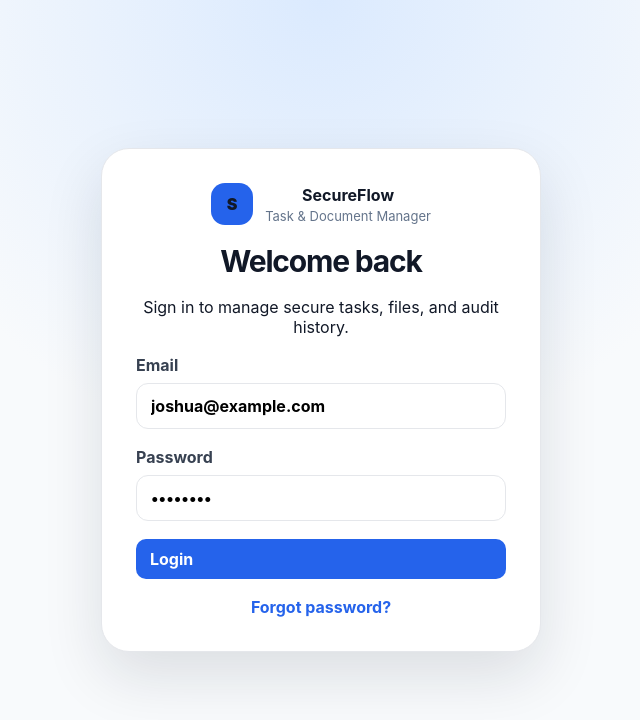
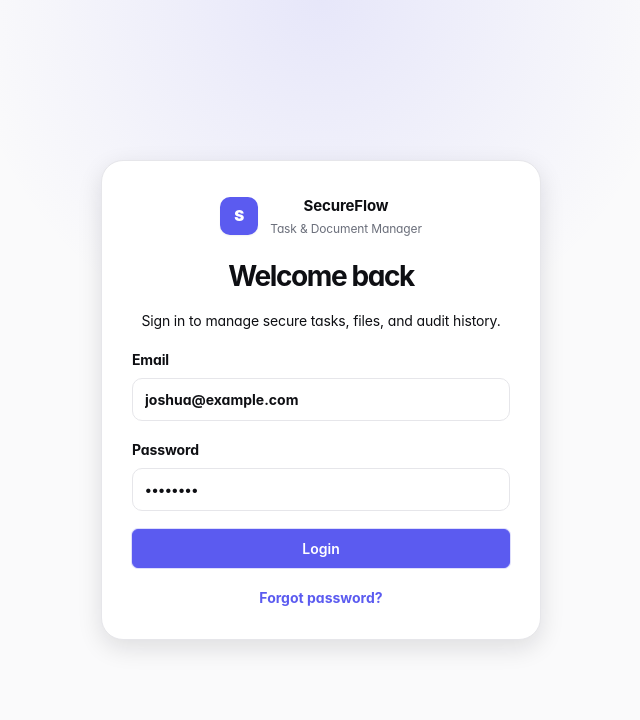
Before and after one commit to thelastmedici/secure-task-frontend, a React (Vite) app in the folder secure-task-ui/: page / in a window 1280 px wide. Shown: the top 720 px of the page, without its empty margins (319-959 px from the left). Built offline with nearby package versions, Linux system fonts and the light colour scheme; no server answers.

Commit message:
feat: added UI design system

```diff
--- a/secure-task-ui/src/pages/TaskDetailPage.tsx
+++ b/secure-task-ui/src/pages/TaskDetailPage.tsx
@@ -19,7 +19,7 @@ export function TaskDetailPage() {
         <section className="card"><h2>Linked Documents</h2>{linkedDocuments.map((doc) => (
           <button key={doc.id} type="button" className="list-row text-link-button" onClick={() => controller.openDocument(doc.id)} aria-label={`Open ${doc.fileName}`}>
             <div><strong>{doc.fileName}</strong><span>{doc.size} · {doc.uploadedBy}</span></div>
-            <Paperclip size={18}/>
+            <Paperclip size={16} strokeWidth={1.5} />
           </button>
         ))}<button onClick={() => controller.navigate('documents')}>Attach Document</button></section>
       </div>
--- a/secure-task-ui/src/styles.css
+++ b/secure-task-ui/src/styles.css
@@ -1,110 +1,344 @@
 :root {
-  font-family: Inter, ui-sans-serif, system-ui, -apple-system, BlinkMacSystemFont, "Segoe UI", sans-serif;
-  color: #111827;
-  background: #f8fafc;
+  /* Neutral scale (slightly cool, never pure gray) */
+  --bg: #fafafb;
+  --surface: #ffffff;
+  --surface-2: #f4f4f6;
+  --border: #e6e6ea;
+  --text: #0e0f13;
+  --text-muted: #6b6f7b;
+
+  /* One confident accent, used sparingly */
+  --accent: #5b5bf0;
+  --accent-soft: #eeeeff;
+
+  /* Semantic */
+  --success: #16a34a;
+  --warning: #d97706;
+  --danger: #dc2626;
+
+  /* Shape and depth */
+  --radius-sm: 6px;
+  --radius-md: 10px;
+  --radius-lg: 14px;
+  --shadow-1: 0 1px 2px rgb(16 17 26 / .06);
+  --shadow-pop: 0 8px 24px rgb(16 17 26 / .12);
+
+  font-family: Inter, "Geist", "Segoe UI", sans-serif;
+  line-height: 1.5;
+  font-weight: 400;
+  color: var(--text);
+  background: var(--bg);
+  font-feature-settings: "cv11", "ss01";
+  color-scheme: light;
+}
+
+[data-theme="dark"] {
+  --bg: #0b0c10;
+  --surface: #121318;
+  --surface-2: #1a1b22;
+  --border: #272830;
+  --text: #f2f2f5;
+  --text-muted: #8c8f9c;
+  --accent-soft: #1f1f3d;
+  color-scheme: dark;
 }
 
 * { box-sizing: border-box; }
-body { margin: 0; }
+html { background: var(--bg); }
+body {
+  margin: 0;
+  min-height: 100vh;
+  background: var(--bg);
+  color: var(--text);
+  font-size: 14px;
+  letter-spacing: -0.01em;
+}
 button, input, select { font: inherit; }
-button { cursor: pointer; border: 0; border-radius: 10px; padding: 10px 14px; background: #eef2ff; color: #1e3a8a; font-weight: 700; display: inline-flex; align-items: center; gap: 8px; }
-input, select { border: 1px solid #e5e7eb; border-radius: 12px; padding: 12px 14px; background: white; outline: none; width: 100%; }
-label { display: grid; gap: 8px; font-weight: 700; color: #374151; }
+button {
+  cursor: pointer;
+  border: 1px solid var(--border);
+  border-radius: var(--radius-sm);
+  background: var(--surface);
+  color: var(--text);
+  font-weight: 600;
+  display: inline-flex;
+  align-items: center;
+  justify-content: center;
+  gap: 8px;
+  padding: 8px 12px;
+  transition: background-color 160ms ease, border-color 160ms ease, box-shadow 160ms ease;
+}
+button:hover:not(:disabled) { border-color: color-mix(in srgb, var(--border) 60%, var(--accent)); }
+button:disabled { opacity: 0.5; cursor: not-allowed; }
+input, select {
+  border: 1px solid var(--border);
+  border-radius: var(--radius-md);
+  background: var(--surface);
+  color: var(--text);
+  outline: none;
+  width: 100%;
+  padding: 10px 12px;
+}
+input::placeholder { color: var(--text-muted); }
+label { display: grid; gap: 8px; font-weight: 700; color: var(--text); }
+svg { stroke-width: 1.5; }
 
-.app-shell { min-height: 100vh; display: grid; grid-template-columns: 280px 1fr; }
-.sidebar { background: #0f172a; color: white; padding: 24px; display: flex; flex-direction: column; gap: 26px; }
-.brand { display: flex; gap: 12px; align-items: center; }
+.app-shell {
+  min-height: 100vh;
+  display: grid;
+  grid-template-columns: 250px 1fr;
+  background: var(--bg);
+}
+.sidebar {
+  background: var(--surface);
+  border-right: 1px solid var(--border);
+  color: var(--text);
+  padding: 22px 16px;
+  display: flex;
+  flex-direction: column;
+  gap: 22px;
+}
+.brand { display: flex; gap: 12px; align-items: center; padding: 4px 6px; }
 .brand.center { justify-content: center; }
-.brand-mark { width: 42px; height: 42px; border-radius: 14px; background: #2563eb; display: grid; place-items: center; font-weight: 900; }
-.brand span, .profile-pill span, table span, .list-row span, .page-header p, .metric-card p { display: block; color: #64748b; font-size: 13px; margin-top: 3px; }
-.sidebar .brand span { color: #94a3b8; }
-nav { display: grid; gap: 8px; }
-.nav-item { width: 100%; background: transparent; color: #cbd5e1; justify-content: flex-start; }
-.nav-item.active, .nav-item:hover { background: #1d4ed8; color: white; }
+.brand-mark {
+  width: 38px;
+  height: 38px;
+  border-radius: var(--radius-md);
+  background: var(--accent);
+  color: white;
+  display: grid;
+  place-items: center;
+  font-size: 15px;
+  font-weight: 900;
+  box-shadow: var(--shadow-1);
+}
+.brand strong { font-size: 15px; }
+.brand span, .profile-pill span, table span, .list-row span, .page-header p, .metric-card p { display: block; color: var(--text-muted); font-size: 12px; margin-top: 3px; }
+nav { display: grid; gap: 6px; }
+.nav-item {
+  width: 100%;
+  background: transparent;
+  color: var(--text-muted);
+  justify-content: flex-start;
+  border-color: transparent;
+  border-radius: var(--radius-sm);
+  padding: 9px 10px;
+}
+.nav-item.active, .nav-item:hover {
+  background: var(--accent-soft);
+  color: var(--accent);
+  border-color: transparent;
+}
 .logout { margin-top: auto; }
-.main { display: grid; grid-template-rows: 76px 1fr; min-width: 0; }
-.topbar { background: white; border-bottom: 1px solid #e5e7eb; padding: 16px 28px; display: flex; justify-content: space-between; gap: 18px; align-items: center; }
+.main {
+  display: grid;
+  grid-template-rows: 72px 1fr;
+  min-width: 0;
+}
+.topbar {
+  background: color-mix(in srgb, var(--surface) 92%, var(--bg));
+  border-bottom: 1px solid var(--border);
+  padding: 12px 22px;
+  display: flex;
+  justify-content: space-between;
+  align-items: center;
+  gap: 18px;
+}
 .global-search { max-width: 560px; width: 100%; position: relative; }
 .search-box { width: 100%; position: relative; display: flex; align-items: center; }
-.search-box svg { position: absolute; left: 14px; color: #64748b; }
-.search-box input { padding-left: 42px; }
-.search-results { position: absolute; z-index: 10; top: calc(100% + 8px); width: 100%; max-height: 360px; overflow-y: auto; padding: 8px; border: 1px solid #e5e7eb; border-radius: 14px; background: white; box-shadow: 0 14px 30px rgba(15, 23, 42, 0.14); }
-.search-result { display: grid; width: 100%; gap: 2px; border-radius: 9px; padding: 10px 12px; background: transparent; color: #1f2937; text-align: left; font-weight: 400; }
-.search-result:hover, .search-result:focus-visible { background: #eff6ff; color: #1e3a8a; }
-.search-result span, .search-empty { color: #64748b; font-size: 13px; }
+.search-box svg { position: absolute; left: 12px; color: var(--text-muted); }
+.search-box input { padding-left: 36px; }
+.search-results {
+  position: absolute;
+  z-index: 10;
+  top: calc(100% + 8px);
+  width: 100%;
+  max-height: 360px;
+  overflow-y: auto;
+  padding: 8px;
+  border: 1px solid var(--border);
+  border-radius: var(--radius-md);
+  background: var(--surface);
+  box-shadow: var(--shadow-pop);
+}
+.search-result {
+  display: grid;
+  width: 100%;
+  gap: 2px;
+  border-radius: 8px;
+  padding: 10px 12px;
+  background: transparent;
+  color: var(--text);
+  text-align: left;
+  border-color: transparent;
+}
+.search-result:hover, .search-result:focus-visible {
+  background: var(--accent-soft);
+  color: var(--accent);
+}
+.search-result span, .search-empty { color: var(--text-muted); font-size: 12px; }
 .search-empty { padding: 10px 12px; }
 .sr-only { position: absolute; width: 1px; height: 1px; padding: 0; margin: -1px; overflow: hidden; clip: rect(0, 0, 0, 0); white-space: nowrap; border: 0; }
 .top-actions, .profile-pill { display: flex; align-items: center; gap: 12px; }
-.icon-button { width: 42px; height: 42px; justify-content: center; padding: 0; }
+.icon-button { width: 36px; height: 36px; justify-content: center; padding: 0; }
 .notification-button { position: relative; }
-.notification-count { position: absolute; top: -5px; right: -5px; min-width: 18px; height: 18px; padding: 0 4px; border: 2px solid white; border-radius: 999px; background: #dc2626; color: white; font-size: 11px; font-weight: 800; line-height: 14px; }
-.avatar { width: 42px; height: 42px; border-radius: 50%; background: #dbeafe; color: #1d4ed8; display: grid; place-items: center; font-weight: 900; }
-.content { padding: 30px; display: grid; gap: 24px; align-content: start; }
+.notification-count {
+  position: absolute;
+  top: -5px;
+  right: -5px;
+  min-width: 18px;
+  height: 18px;
+  padding: 0 4px;
+  border: 2px solid var(--surface);
+  border-radius: 999px;
+  background: var(--danger);
+  color: white;
+  font-size: 11px;
+  font-weight: 800;
+  line-height: 14px;
+}
+.avatar {
+  width: 36px;
+  height: 36px;
+  border-radius: 50%;
+  background: var(--accent-soft);
+  color: var(--accent);
+  display: grid;
+  place-items: center;
+  font-weight: 800;
+}
+.content {
+  padding: 22px;
+  display: grid;
+  gap: 20px;
+  align-content: start;
+}
 .page-header { display: flex; justify-content: space-between; gap: 16px; align-items: start; }
 h1, h2, p { margin: 0; }
-h1 { font-size: 30px; letter-spacing: -0.04em; }
-h2 { font-size: 18px; }
-.primary-button { background: #2563eb; color: white; }
-.metrics-grid { display: grid; grid-template-columns: repeat(4, minmax(0, 1fr)); gap: 18px; }
-.metric-card, .card { background: white; border: 1px solid #e5e7eb; border-radius: 22px; box-shadow: 0 12px 30px rgba(15, 23, 42, 0.04); }
-.metric-card { padding: 22px; display: flex; align-items: center; gap: 16px; }
-.metric-card strong { font-size: 28px; }
-.metric-icon { width: 48px; height: 48px; border-radius: 16px; background: #eff6ff; color: #2563eb; display: grid; place-items: center; }
-.two-column-grid, .detail-grid, .settings-grid { display: grid; grid-template-columns: repeat(2, minmax(0, 1fr)); gap: 22px; }
+h1 { font-size: 28px; line-height: 1.15; letter-spacing: -0.05em; }
+h2 { font-size: 18px; letter-spacing: -0.03em; }
+.primary-button {
+  background: var(--accent);
+  border-color: var(--accent);
+  color: white;
+  box-shadow: 0 0 0 1px rgb(91 91 240 / 0.2);
+}
+.metrics-grid { display: grid; grid-template-columns: repeat(4, minmax(0, 1fr)); gap: 16px; }
+.metric-card, .card {
+  background: var(--surface);
+  border: 1px solid var(--border);
+  border-radius: var(--radius-lg);
+  box-shadow: var(--shadow-1);
+}
+.metric-card { padding: 18px; display: flex; align-items: center; gap: 14px; }
+.metric-card strong { font-size: 24px; }
+.metric-icon {
+  width: 42px;
+  height: 42px;
+  border-radius: 12px;
+  background: var(--accent-soft);
+  color: var(--accent);
+  display: grid;
+  place-items: center;
+}
+.two-column-grid, .detail-grid, .settings-grid { display: grid; grid-template-columns: repeat(2, minmax(0, 1fr)); gap: 18px; }
 .settings-grid { grid-template-columns: repeat(3, minmax(0, 1fr)); }
-.card { padding: 22px; display: grid; gap: 18px; }
-.card-header, .list-row { display: flex; align-items: center; justify-content: space-between; gap: 16px; }
+.card { padding: 18px; display: grid; gap: 16px; }
+.card-header, .list-row { display: flex; align-items: center; justify-content: space-between; gap: 14px; }
 .stack-list { display: grid; gap: 12px; }
-.list-row { padding: 14px; border: 1px solid #e5e7eb; border-radius: 16px; }
-.list-row.unread { background: #eff6ff; border-color: #bfdbfe; }
-.dot { width: 10px; height: 10px; background: #2563eb; border-radius: 50%; }
-.badge { padding: 7px 10px; border-radius: 999px; font-size: 12px; font-weight: 800; white-space: nowrap; }
-.badge.primary { background: #dbeafe; color: #1d4ed8; }
-.badge.success { background: #dcfce7; color: #15803d; }
-.badge.danger { background: #fee2e2; color: #b91c1c; }
-.badge.neutral { background: #f1f5f9; color: #475569; }
-.error-banner, .success-banner { display: flex; align-items: center; justify-content: space-between; gap: 12px; border-radius: 12px; padding: 12px 14px; font-weight: 700; }
-.error-banner { background: #fef2f2; border: 1px solid #fecaca; color: #991b1b; }
-.success-banner { background: #f0fdf4; border: 1px solid #86efac; color: #166534; }
+.list-row {
+  padding: 12px 14px;
+  border: 1px solid var(--border);
+  border-radius: var(--radius-md);
+  background: var(--surface);
+}
+.list-row.unread { background: var(--accent-soft); border-color: color-mix(in srgb, var(--accent-soft) 85%, var(--border)); }
+.dot { width: 10px; height: 10px; background: var(--accent); border-radius: 50%; }
+.badge {
+  padding: 6px 9px;
+  border-radius: 999px;
+  font-size: 12px;
+  font-weight: 800;
+  white-space: nowrap;
+}
+.badge.primary { background: var(--accent-soft); color: var(--accent); }
+.badge.success { background: color-mix(in srgb, var(--success) 12%, var(--surface)); color: var(--success); }
+.badge.danger { background: color-mix(in srgb, var(--danger) 12%, var(--surface)); color: var(--danger); }
+.badge.neutral { background: var(--surface-2); color: var(--text-muted); }
+.error-banner, .success-banner {
+  display: flex;
+  align-items: center;
+  justify-content: space-between;
+  gap: 12px;
+  border-radius: var(--radius-md);
+  padding: 10px 12px;
+  font-weight: 700;
+}
+.error-banner { background: color-mix(in srgb, var(--danger) 12%, var(--surface)); border: 1px solid color-mix(in srgb, var(--danger) 32%, var(--border)); color: var(--danger); }
+.success-banner { background: color-mix(in srgb, var(--success) 12%, var(--surface)); border: 1px solid color-mix(in srgb, var(--success) 32%, var(--border)); color: var(--success); }
 .error-banner button, .success-banner button { padding: 6px 10px; font-size: 12px; }
-.form-error { padding: 12px 14px; border: 1px solid #fecaca; border-radius: 12px; background: #fef2f2; color: #991b1b; font-weight: 700; }
-.form-success { padding: 12px 14px; border: 1px solid #86efac; border-radius: 12px; background: #f0fdf4; color: #166534; font-weight: 700; }
-.text-link-button { background: transparent; color: #2563eb; padding: 0; font-weight: 700; justify-content: center; }
+.form-error { padding: 12px 14px; border: 1px solid color-mix(in srgb, var(--danger) 32%, var(--border)); border-radius: var(--radius-md); background: color-mix(in srgb, var(--danger) 10%, var(--surface)); color: var(--danger); font-weight: 700; }
+.form-success { padding: 12px 14px; border: 1px solid color-mix(in srgb, var(--success) 32%, var(--border)); border-radius: var(--radius-md); background: color-mix(in srgb, var(--success) 10%, var(--surface)); color: var(--success); font-weight: 700; }
+.text-link-button { background: transparent; color: var(--accent); padding: 0; font-weight: 700; justify-content: center; border-color: transparent; }
 .toolbar { display: grid; grid-template-columns: 1fr 220px; gap: 14px; }
-.table-card { overflow-x: auto; padding: 0; }
+.table-card { overflow-x: auto; padding: 0; background: var(--surface); border: 1px solid var(--border); border-radius: var(--radius-lg); }
 table { width: 100%; border-collapse: collapse; }
-th, td { text-align: left; padding: 18px; border-bottom: 1px solid #e5e7eb; vertical-align: middle; }
-th { color: #64748b; font-size: 13px; background: #f8fafc; }
+th, td { text-align: left; padding: 14px 16px; border-bottom: 1px solid var(--border); vertical-align: middle; }
+th { color: var(--text-muted); font-size: 12px; background: var(--surface-2); }
 tr:last-child td { border-bottom: 0; }
-.empty-table { padding: 28px; color: #64748b; text-align: center; }
+.empty-table { padding: 28px; color: var(--text-muted); text-align: center; }
 .detail-list { display: grid; gap: 12px; }
-.detail-list div { display: flex; justify-content: space-between; gap: 16px; border-bottom: 1px solid #e5e7eb; padding-bottom: 12px; }
-.detail-list span { color: #64748b; }
+.detail-list div { display: flex; justify-content: space-between; gap: 16px; border-bottom: 1px solid var(--border); padding-bottom: 10px; }
+.detail-list span { color: var(--text-muted); }
 .timeline { display: grid; gap: 14px; }
-.timeline div { display: flex; gap: 12px; align-items: center; color: #475569; }
-.timeline span { width: 10px; height: 10px; border-radius: 50%; background: #2563eb; }
-.document-preview { height: 220px; border: 1px dashed #cbd5e1; border-radius: 18px; display: grid; place-items: center; font-size: 42px; font-weight: 900; color: #94a3b8; background: #f8fafc; }
-.wide-button { width: 100%; justify-content: center; background: #f8fafc; color: #334155; }
-.danger-text { color: #dc2626; }
-.danger-button { background: #dc2626; color: white; }
-.muted-text { color: #64748b; }
-.form-success { padding: 12px 14px; border: 1px solid #86efac; border-radius: 12px; background: #f0fdf4; color: #166534; font-weight: 700; }
+.timeline div { display: flex; gap: 10px; align-items: center; color: var(--text-muted); }
+.timeline span { width: 10px; height: 10px; border-radius: 50%; background: var(--accent); }
+.document-preview { height: 220px; border: 1px dashed var(--border); border-radius: var(--radius-lg); display: grid; place-items: center; font-size: 42px; font-weight: 900; color: var(--text-muted); background: var(--surface-2); }
+.wide-button { width: 100%; justify-content: center; background: var(--surface-2); color: var(--text); }
+.danger-text { color: var(--danger); }
+.danger-button { background: var(--danger); border-color: var(--danger); color: white; }
+.muted-text { color: var(--text-muted); }
 .settings-form { display: grid; gap: 14px; }
-.recovery-code { display: grid; gap: 8px; padding: 14px; border: 1px solid #fde68a; border-radius: 12px; background: #fffbeb; color: #78350f; }
-.recovery-code code { width: fit-content; padding: 7px 10px; border-radius: 8px; background: #fff; color: #111827; font-size: 18px; font-weight: 800; letter-spacing: 0.12em; }
-.recovery-code span { font-size: 13px; }
-.dialog-backdrop { position: fixed; z-index: 30; inset: 0; display: grid; place-items: center; padding: 24px; background: rgba(15, 23, 42, 0.55); }
-.dialog-card { width: min(560px, 100%); display: grid; gap: 20px; padding: 24px; border-radius: 20px; background: white; box-shadow: 0 24px 60px rgba(15, 23, 42, 0.3); }
-.preview-content { display: grid; gap: 16px; padding: 20px; border: 1px solid #e5e7eb; border-radius: 14px; background: #f8fafc; }
+.recovery-code { display: grid; gap: 8px; padding: 14px; border: 1px solid color-mix(in srgb, var(--warning) 35%, var(--border)); border-radius: var(--radius-md); background: color-mix(in srgb, var(--warning) 10%, var(--surface)); color: var(--text); }
+.recovery-code code { width: fit-content; padding: 7px 10px; border-radius: 8px; background: var(--surface); color: var(--text); font-size: 18px; font-weight: 800; letter-spacing: 0.12em; }
+.recovery-code span { font-size: 12px; color: var(--text-muted); }
+.dialog-backdrop { position: fixed; z-index: 30; inset: 0; display: grid; place-items: center; padding: 24px; background: rgb(15 23 42 / 0.55); }
+.dialog-card {
+  width: min(560px, 100%);
+  display: grid;
+  gap: 18px;
+  padding: 20px;
+  border-radius: var(--radius-lg);
+  background: var(--surface);
+  border: 1px solid var(--border);
+  box-shadow: var(--shadow-pop);
+}
+.preview-content { display: grid; gap: 16px; padding: 16px; border: 1px solid var(--border); border-radius: var(--radius-md); background: var(--surface-2); }
 .preview-content dl { display: grid; gap: 10px; margin: 0; }
 .preview-content dl div { display: flex; justify-content: space-between; gap: 16px; }
-.preview-content dt { color: #64748b; }
+.preview-content dt { color: var(--text-muted); }
 .preview-content dd { margin: 0; font-weight: 700; text-align: right; }
 .dialog-actions { display: flex; justify-content: flex-end; gap: 12px; }
-.login-page { min-height: 100vh; display: grid; place-items: center; padding: 24px; background: radial-gradient(circle at top, #dbeafe, #f8fafc 45%); }
-.login-card { width: min(440px, 100%); background: white; border: 1px solid #e5e7eb; border-radius: 28px; padding: 34px; box-shadow: 0 24px 60px rgba(15, 23, 42, 0.12); display: grid; gap: 18px; text-align: center; }
+.login-page {
+  min-height: 100vh;
+  display: grid;
+  place-items: center;
+  padding: 24px;
+  background: radial-gradient(circle at top, rgb(91 91 240 / 0.12), transparent 35%), var(--bg);
+}
+.login-card {
+  width: min(440px, 100%);
+  background: var(--surface);
+  border: 1px solid var(--border);
+  border-radius: 22px;
+  padding: 30px;
+  box-shadow: var(--shadow-pop);
+  display: grid;
+  gap: 18px;
+  text-align: center;
+}
 .login-card label { text-align: left; }
-.login-card a, .login-card .text-link-button { color: #2563eb; font-weight: 700; }
+.login-card a, .login-card .text-link-button { color: var(--accent); font-weight: 700; }
 
 @media (max-width: 960px) {
   .app-shell { grid-template-columns: 1fr; }
```
Also changed, not shown: secure-task-ui/src/layouts/AppLayout.tsx (+11 -11 lines), secure-task-ui/src/main.tsx (+20 -0 lines).
